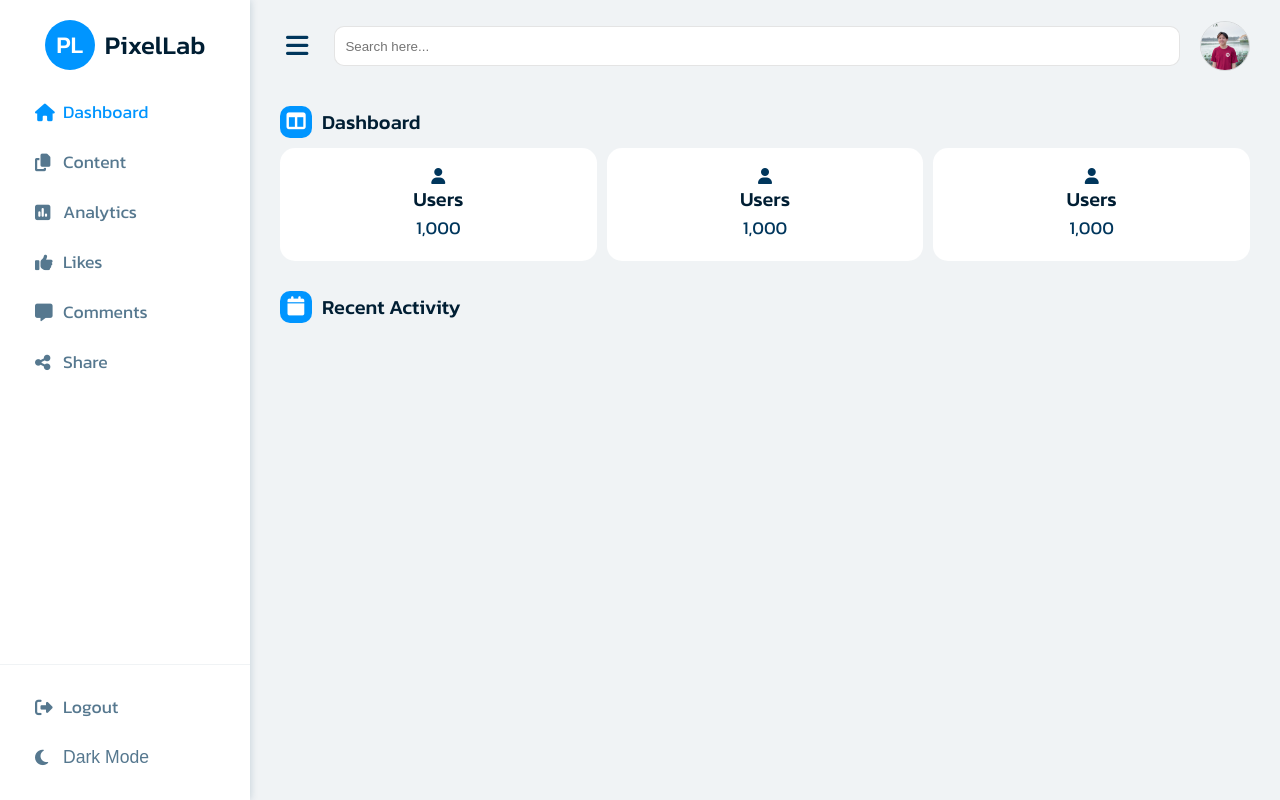
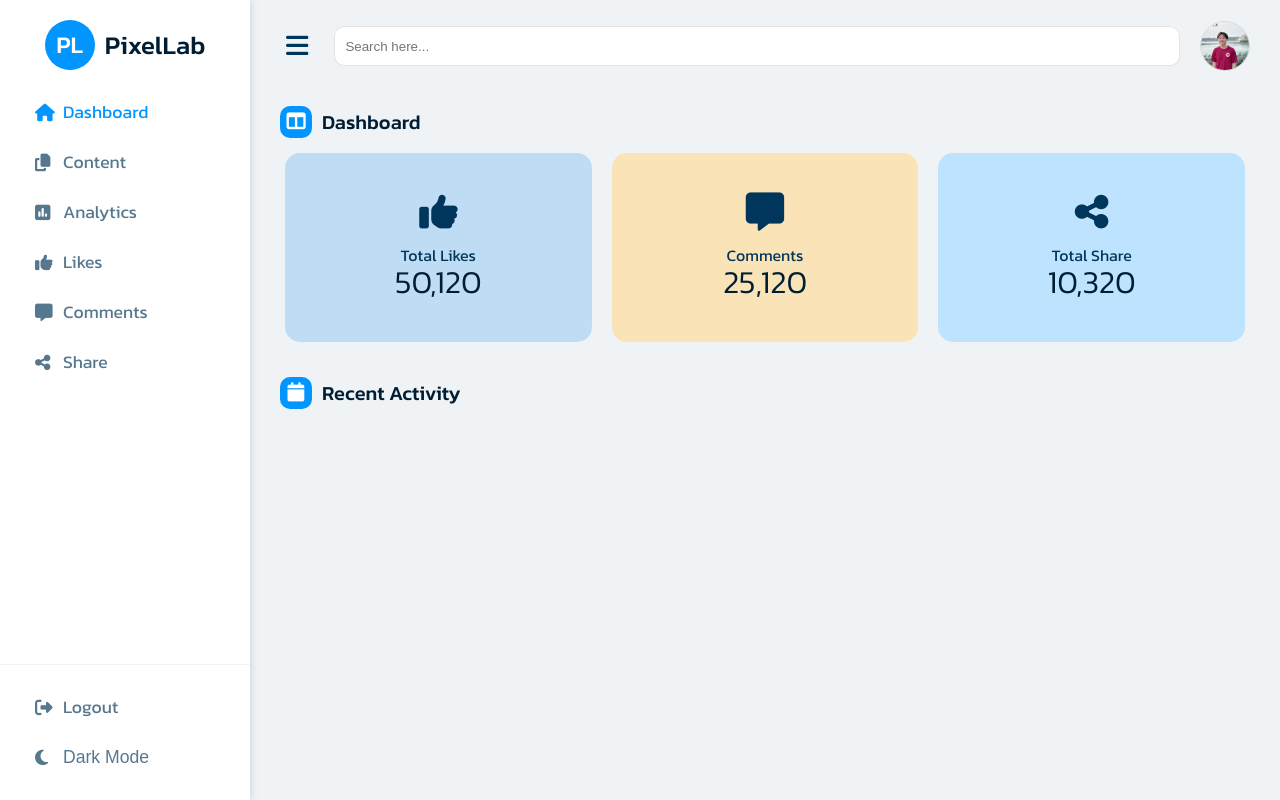
Before and after one commit to PirapatTK/PixelLab, a plain HTML site: page index.html in a window 1280 px wide. Drawn offline with Linux system fonts and the light colour scheme.

Commit message:
style:  improve metric style and apply theme

```diff
--- a/index.html
+++ b/index.html
@@ -15,6 +15,7 @@
 </head>
 
 <body>
+    <!-- SIDE BAR -->
     <aside class="flex-col-between" id="side-bar">
         <section class="aside-content">
             <div class="flex-row">
@@ -26,23 +27,23 @@
                     <i class="fas fa-home"></i>
                     <span>Dashboard</span>
                 </a>
-                <a href="profile.html" class="text-lg">
+                <a href="/#" class="text-lg">
                     <i class="fa-solid fa-copy"></i>
                     <span>Content</span>
                 </a>
-                <a href="settings.html" class="text-lg">
+                <a href="/#" class="text-lg">
                     <i class="fa-solid fa-square-poll-vertical"></i>
                     <span>Analytics</span>
                 </a>
-                <a href="login.html" class="text-lg">
+                <a href="/#" class="text-lg">
                     <i class="fa-solid fa-thumbs-up"></i>
                     <span>Likes</span>
                 </a>
-                <a href="login.html" class="text-lg">
+                <a href="/#" class="text-lg">
                     <i class="fa-solid fa-message"></i>
                     <span>Comments</span>
                 </a>
-                <a href="login.html" class="text-lg">
+                <a href="/#" class="text-lg">
                     <i class="fa-solid fa-share-nodes"></i>
                     <span>Share</span>
                 </a>
@@ -50,7 +51,7 @@
         </section>
         <section class="side-bar-footer">
             <div class="nav-menu">
-                <a href="profile.html" class="text-lg">
+                <a href="/#" class="text-lg">
                     <i class="fa-solid fa-right-from-bracket"></i>
                     <span>Logout</span>
                 </a>
@@ -61,6 +62,8 @@
             </div>
         </section>
     </aside>
+
+    <!-- BODY CONTENT -->
     <div class="content" id="content-body">
         <section class="flex-row">
             <button class="side-bar-switch" onclick="toggleSideBar()">
@@ -78,24 +81,24 @@
             </div>
             <div class="grid-3">
                 <div class="box">
-                    <div class="flex-col-center">
-                        <i class="fa-solid fa-user"></i>
-                        <h3 class="text-lg">Users</h3>
-                        <p class="text-md">1,000</p>
+                    <div class="flex-col-center metric">
+                        <i class="fa-solid fa-thumbs-up"></i>
+                        <h3 class="text-md">Total Likes</h3>
+                        <p class="text-xl">50,120</p>
                     </div>
                 </div>
                 <div class="box">
-                    <div class="flex-col-center">
-                        <i class="fa-solid fa-user"></i>
-                        <h3 class="text-lg">Users</h3>
-                        <p class="text-md">1,000</p>
+                    <div class="flex-col-center metric">
+                        <i class="fa-solid fa-message"></i>
+                        <h3 class="text-md">Comments</h3>
+                        <p class="text-xl">25,120</p>
                     </div>
                 </div>
                 <div class="box">
-                    <div class="flex-col-center">
-                        <i class="fa-solid fa-user"></i>
-                        <h3 class="text-lg">Users</h3>
-                        <p class="text-md">1,000</p>
+                    <div class="flex-col-center metric">
+                        <i class="fa-solid fa-share-nodes"></i>
+                        <h3 class="text-md">Total Share</h3>
+                        <p class="text-xl">10,320</p>
                     </div>
                 </div>
             </div>
--- a/styles/style.css
+++ b/styles/style.css
@@ -11,7 +11,9 @@
     --text-muted-color-light: hsl(var(--primary-hue), 25%, 45%);
     --surface-color-1-light:  hsl(var(--primary-hue), var(--primary-saturation), 100%);
     --surface-color-2-light:  hsl(var(--primary-hue), 20%, 95%);
-    --surface-primary-color-light: hsl(var(--primary-hue), 100%, 90%);
+    --surface-primary-color-light: hsl(var(--primary-hue), 70%, 85%);
+    --surface-secondary-color-light: hsla(40, 100%, 78%, 0.602);
+    --surface-tertiary-color-light: hsl(var(--primary-hue), 100%, 87%);
     --shadow-color-light: hsl(var(--primary-hue), 100%, 20% , 0.2);
 
     /* Dark Mode */
@@ -21,7 +23,9 @@
     --text-muted-color-dark: hsl(var(--primary-hue) 10% 55%);
     --surface-color-1-dark:  hsl(var(--primary-hue) 10% 10%);
     --surface-color-2-dark:  hsl(var(--primary-hue) 10% 15%);
-    --surface-primary-color-dark: hsl(var(--primary-hue) 100% 10%);
+    --surface-primary-color-dark: hsl(var(--primary-hue) 40% 10%);
+    --surface-secondary-color-dark: hsla(40, 73%, 40%, 0.114);
+    --surface-tertiary-color-dark: hsl(var(--primary-hue) 60% 12%);
     --shadow-color-dark: var(--primary-hue) 50% 3%;
 }
 
@@ -35,6 +39,8 @@
     --surface-color-1: var(--surface-color-1-light);
     --surface-color-2: var(--surface-color-2-light);
     --surface-primary-color: var(--surface-primary-color-light);
+    --surface-secondary-color: var(--surface-secondary-color-light);
+    --surface-tertiary-color: var(--surface-tertiary-color-light);
     --shadow-color: var(--shadow-color-light);
 }
 
@@ -49,6 +55,8 @@
         --surface-color-1: var(--surface-color-1-dark);
         --surface-color-2: var(--surface-color-2-dark);
         --surface-primary-color: var(--surface-primary-color-dark);
+        --surface-secondary-color: var(--surface-secondary-color-dark);
+        --surface-tertiary-color: var(--surface-tertiary-color-dark);
         --shadow-color: var(--shadow-color-dark);
     }
 }
@@ -63,6 +71,8 @@
     --surface-color-1: var(--surface-color-1-light);
     --surface-color-2: var(--surface-color-2-light);
     --surface-primary-color: var(--surface-primary-color-light);
+    --surface-secondary-color: var(--surface-secondary-color-light);
+    --surface-tertiary-color: var(--surface-tertiary-color-light);
     --shadow-color: var(--shadow-color-light);
 }
 
@@ -76,6 +86,8 @@
     --surface-color-1: var(--surface-color-1-dark);
     --surface-color-2: var(--surface-color-2-dark);
     --surface-primary-color: var(--surface-primary-color-dark);
+    --surface-secondary-color: var(--surface-secondary-color-dark);
+    --surface-tertiary-color: var(--surface-tertiary-color-dark);
     --shadow-color: var(--shadow-color-dark);
 }
 
@@ -242,9 +254,21 @@ a {
 }
 
 .box {
-    padding: 20px;
-    background-color: var(--surface-color-1);
+    padding: 40px 20px 40px 20px;
     border-radius: 15px;
+    margin: 5px;
+}
+
+.box:nth-child(1) {
+    background-color: var(--surface-primary-color);
+}
+
+.box:nth-child(2) {
+    background-color: var(--surface-secondary-color);
+}
+
+.box:nth-child(3) {
+    background-color: var(--surface-tertiary-color);
 }
 
 input[type="text"]{
@@ -274,3 +298,23 @@ button {
 .side-bar-switch:hover {
     color: var(--text-muted-color);
 }
+
+.metric i {
+    font-size: 2.4rem;
+    color: var(--text-body-color);
+    margin-bottom: 16px;
+}
+
+.metric h3 {
+    font-size: 1rem;
+    font-weight: 400;
+    line-height: 1;
+    color: var(--text-body-color);
+}
+
+.metric p {
+    font-size: 2rem;
+    line-height: 1.2;
+    font-weight: 300;
+    color: var(--text-title-color);
+}
```
